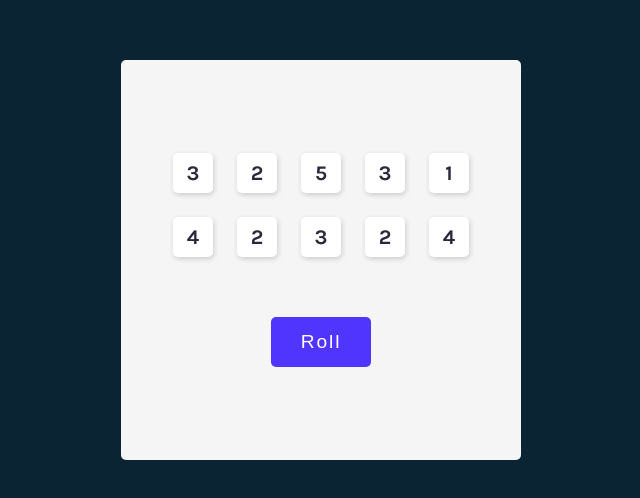
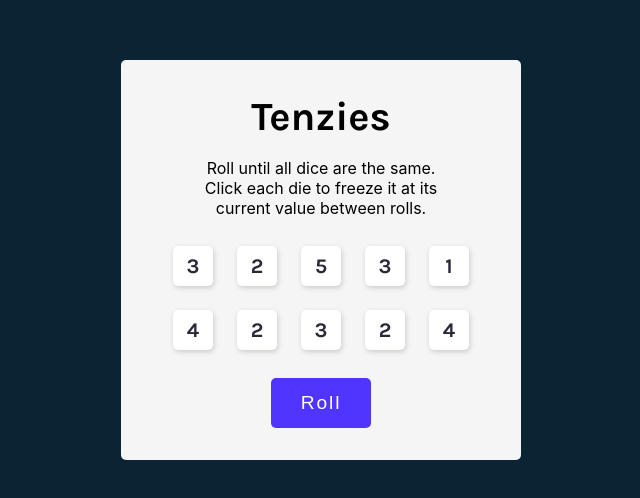
Before and after one commit to timlidz/Tenzies, a React (Vite) app: page / in a window 1280 px wide. Shown: the part 140-638 px from the top of the page, without its empty margins (319-959 px from the left). Built offline with nearby package versions, Linux system fonts and the light colour scheme.

Commit message:
numbers that are held are not rerolled

```diff
--- a/src/App.jsx
+++ b/src/App.jsx
@@ -15,20 +15,27 @@ function App() {
     return arr;
   }
 
+
   function hold(id) {
+    setNewDice(prev => prev.map((el) => el.id === id ? {...el,isHeld : !el.isHeld} : el))
+  }
 
-    setNewDice(prev => prev.map((el) => el.id === id ? {...el,isHeld : !el.isHeld} : el))
-
+  function rollDice() {
+    setNewDice(prev => prev.map((el) => el.isHeld === false ?
+                                {...el, value:`${Math.ceil(Math.random()*6)}`}
+                                : el))
   }
 
 
   return (
     <main>
+      <h1 className="title">Tenzies</h1>
+      <p className="instructions">Roll until all dice are the same. Click each die to freeze it at its current value between rolls.</p>
       <section className='numbers'>
         {newDice.map(el => <Die value={el.value} key={el.id} isHeld={el.isHeld} hold={hold} id={el.id}/> )}
       </section>
 
-      <button onClick={() => setNewDice(generateAllNewDice())} className='rollBtn'>Roll</button>
+      <button onClick={rollDice} className='rollBtn'>Roll</button>
     </main>
   )
 }
--- a/src/index.css
+++ b/src/index.css
@@ -28,12 +28,26 @@ main {
   height: 100%;
   border-radius: 5px;
   display: flex;
-  gap: 15%;
+  gap: 5%;
   flex-direction: column;
-  justify-content: center;
+  justify-content:  center;
   align-items: center;
+  padding: 20px 0;
 }
 
+.title {
+  font-size: 40px;
+
+}
+
+.instructions {
+  font-family: 'Inter', sans-serif;
+  font-weight: 400;
+  margin-top: 0;
+  text-align: center;
+  padding: 0 70px;
+  padding-bottom: 10px;
+}
 
 .numberBtn {
   width: 40px;
@@ -55,8 +69,9 @@ main {
 
 section.numbers {
   display: grid;
-  grid-template: 1fr 1fr / 1fr 1fr 1fr 1fr 1fr;
+  grid-template: auto auto / repeat(5, 1fr);
   gap: 1.5em;
+  padding-bottom: 10px;
 }
 
 
```
